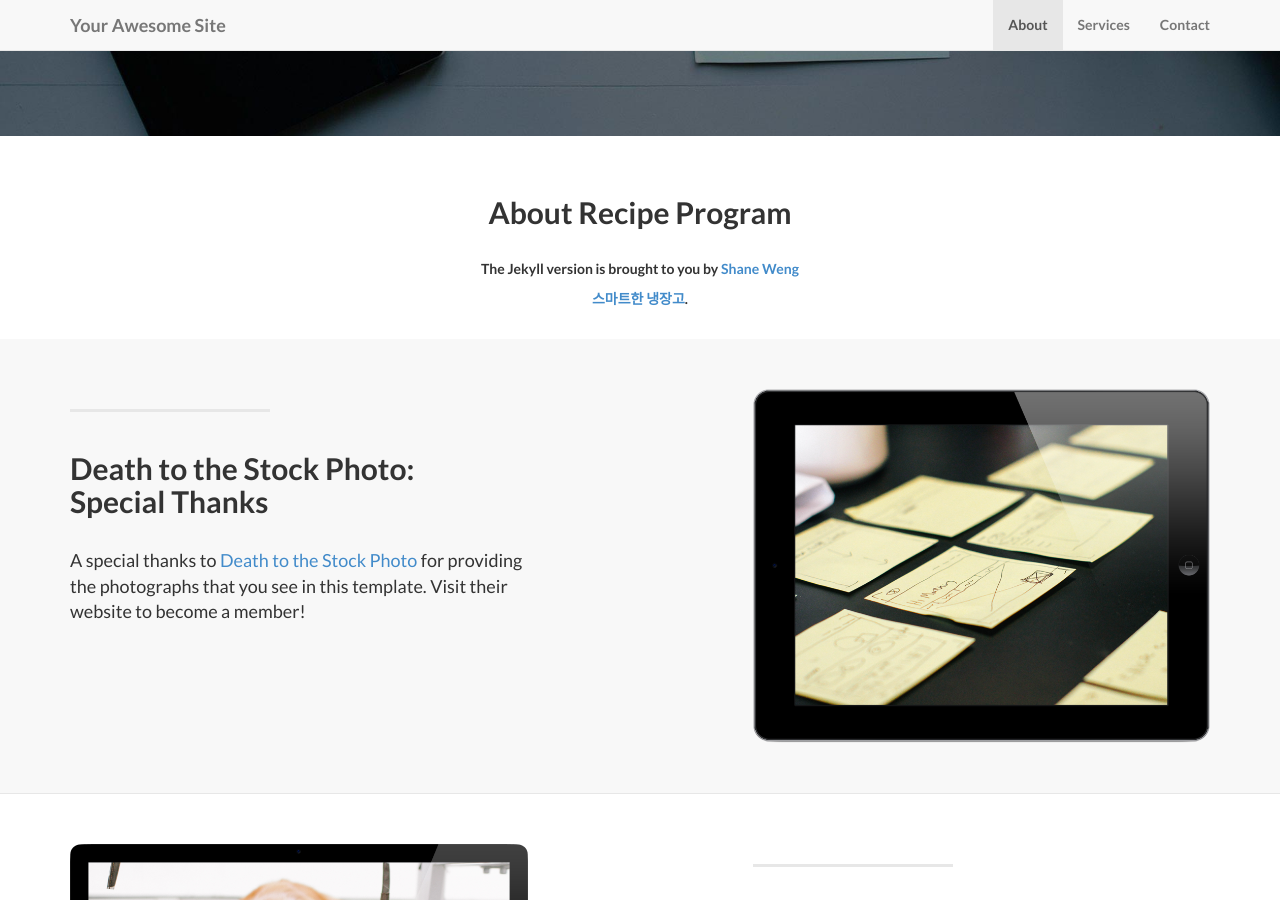
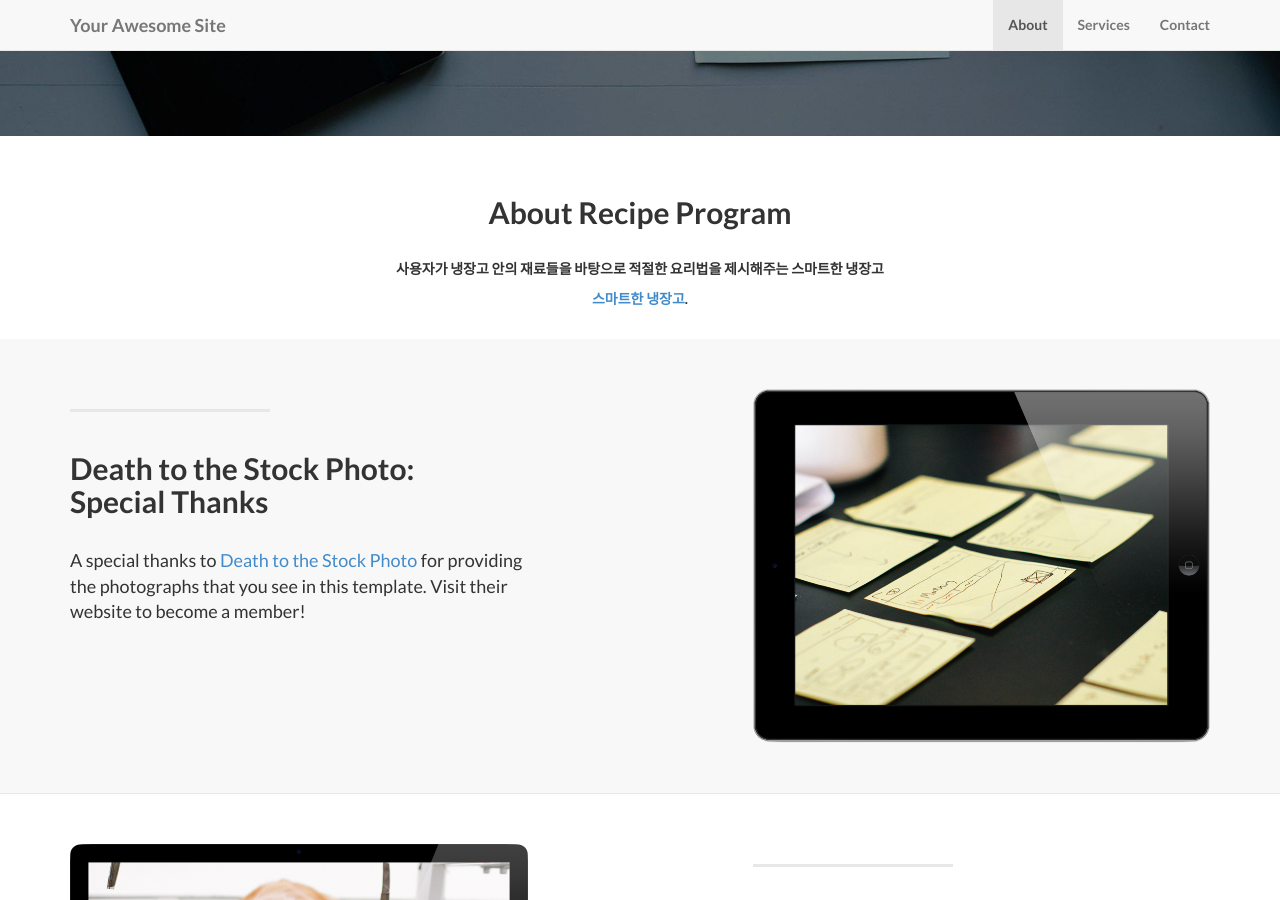
Before and after one commit to dbwjddldb96/dbwjddldb96.github.com, a Jekyll site: the page built from index.html, in a window 1280 px wide and 900 px high, scrolled down 641 px. Built offline with Jekyll 4.4.1, drawn with Linux system fonts in a browser that asks for light colours.

Commit message:
Update about.html

```diff
--- a/_includes/about.html
+++ b/_includes/about.html
@@ -5,7 +5,7 @@
               <br/><br/>
               <h2>About Recipe Program</h2>
               <br/>
-                <p>The Jekyll version is brought to you by <a href="https://github.com/swcool">Shane Weng</a></p>
+                <p>사용자가 냉장고 안의 재료들을 바탕으로 적절한 요리법을 제시해주는 스마트한 냉장고</p>
                 <p><a href="https://www.youtube.com/watch?v=MFGrR7n0JUw/">스마트한 냉장고</a>.</p>
                 <br/>
               </div>
```
